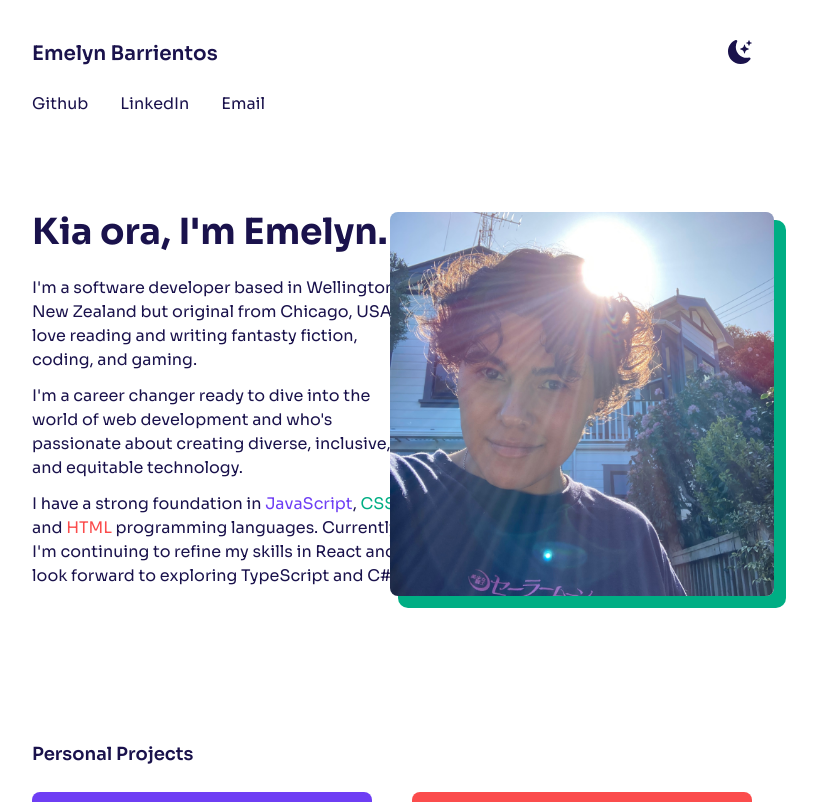
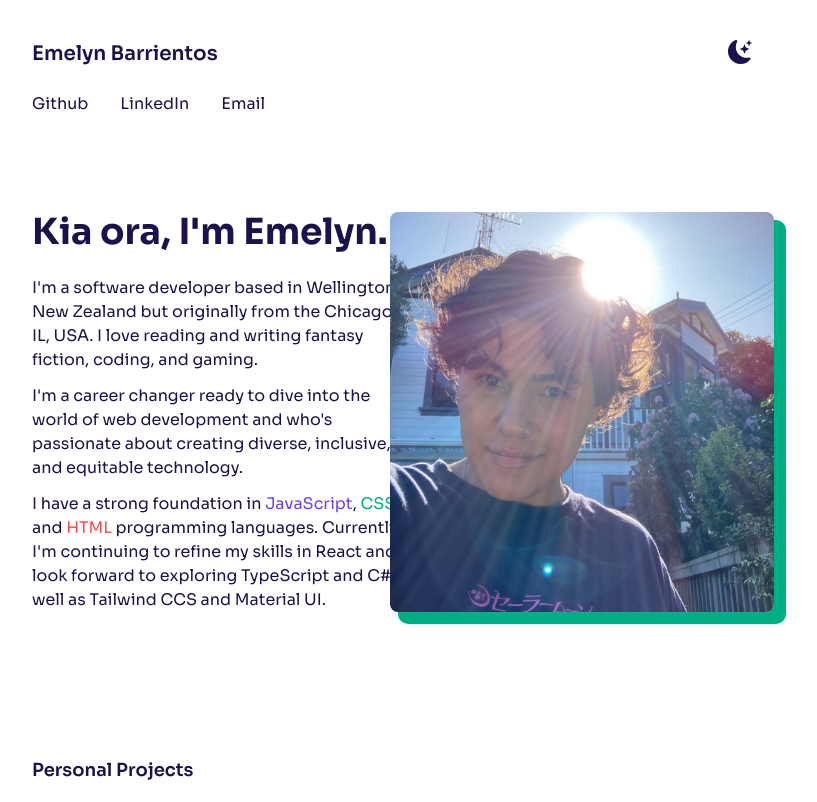
Before and after one commit to emelyn-barrientos/emelyn-barrientos-portfolio, a Next.js app: page / in a window 1280 px wide. Shown: the top 802 px of the page, without its empty margins (248-1065 px from the left). Built offline with nearby package versions, Linux system fonts and the light colour scheme.

Commit message:
Update content section for about me

```diff
--- a/pages/index.js
+++ b/pages/index.js
@@ -82,8 +82,8 @@ export default function Home() {
               <h2 className="text-4xl font-bold mb-6">Kia ora, I'm Emelyn.</h2>
               <p className="mb-3">
                 I'm a software developer based in Wellington, New Zealand but
-                original from Chicago, USA. I love reading and writing fantasty
-                fiction, coding, and gaming.
+                originally from the Chicago, IL, USA. I love reading and writing
+                fantasy fiction, coding, and gaming.
               </p>
               <p className="mb-3">
                 I'm a career changer ready to dive into the world of web
@@ -96,7 +96,8 @@ export default function Home() {
                 <span className="text-accent-green">CSS</span>, and{' '}
                 <span className="text-accent-red">HTML</span> programming
                 languages. Currently, I'm continuing to refine my skills in
-                React and I look forward to exploring TypeScript and C#.
+                React and I look forward to exploring TypeScript and C# as well
+                as Tailwind CCS and Material UI.
               </p>
             </div>
             <div className="flex justify-center">
```
